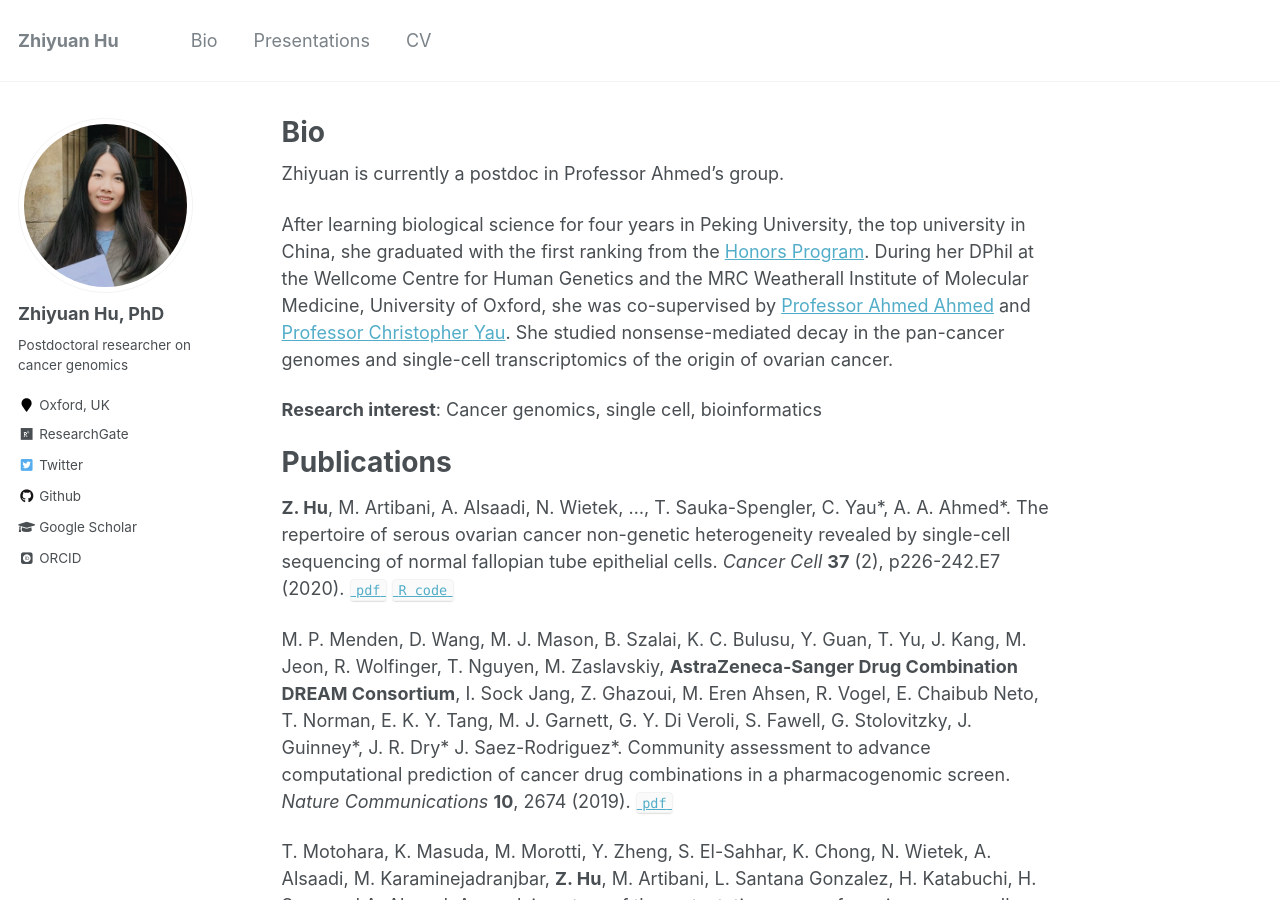
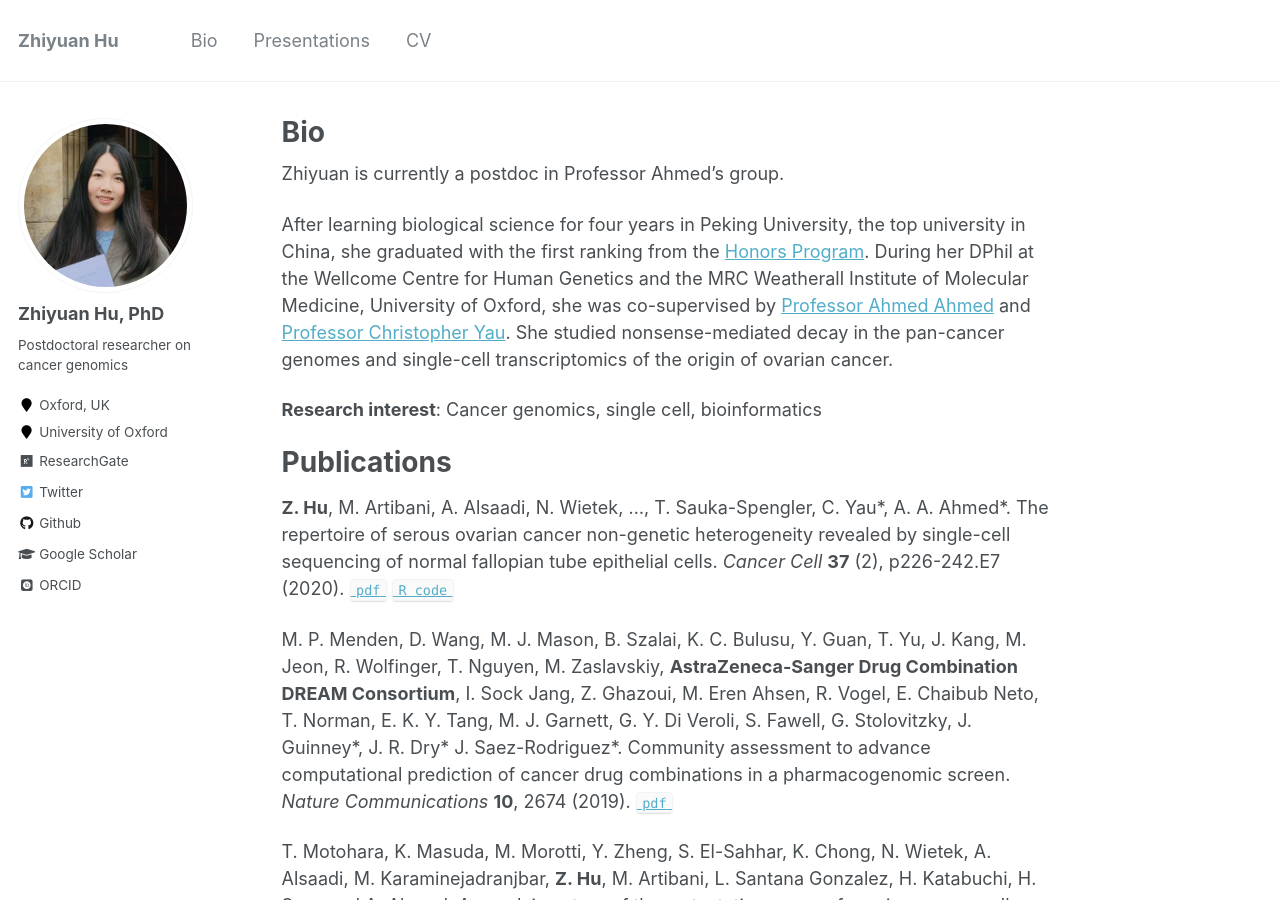
Before and after one commit to ZYBunnyHu/ZYBunnyHu.github.io, a Jekyll site: the page built from _pages/about.md, in a window 1280 px wide and 900 px high. Built offline with Jekyll 4.4.1, drawn with Linux system fonts in a browser that asks for light colours; some web fonts are replaced.

Commit message:
Update _config.yml

```diff
--- a/_config.yml
+++ b/_config.yml
@@ -84,11 +84,11 @@ author:
   avatar           : "profile.png"
   bio              : "Postdoctoral researcher on cancer genomics"
   location         : "Oxford, UK"
-  employer         :
+  employer         : "University of Oxford"
   pubmed           :
   googlescholar    : "https://scholar.google.co.uk/citations?user=TORNxtcAAAAJ&hl=en"
   email            :
-  researchgate     :  "https://www.researchgate.net/profile/Zhiyuan_Hu5"
+  researchgate     : "https://www.researchgate.net/profile/Zhiyuan_Hu5"
   uri              :
   bitbucket        :
   codepen          :
```
